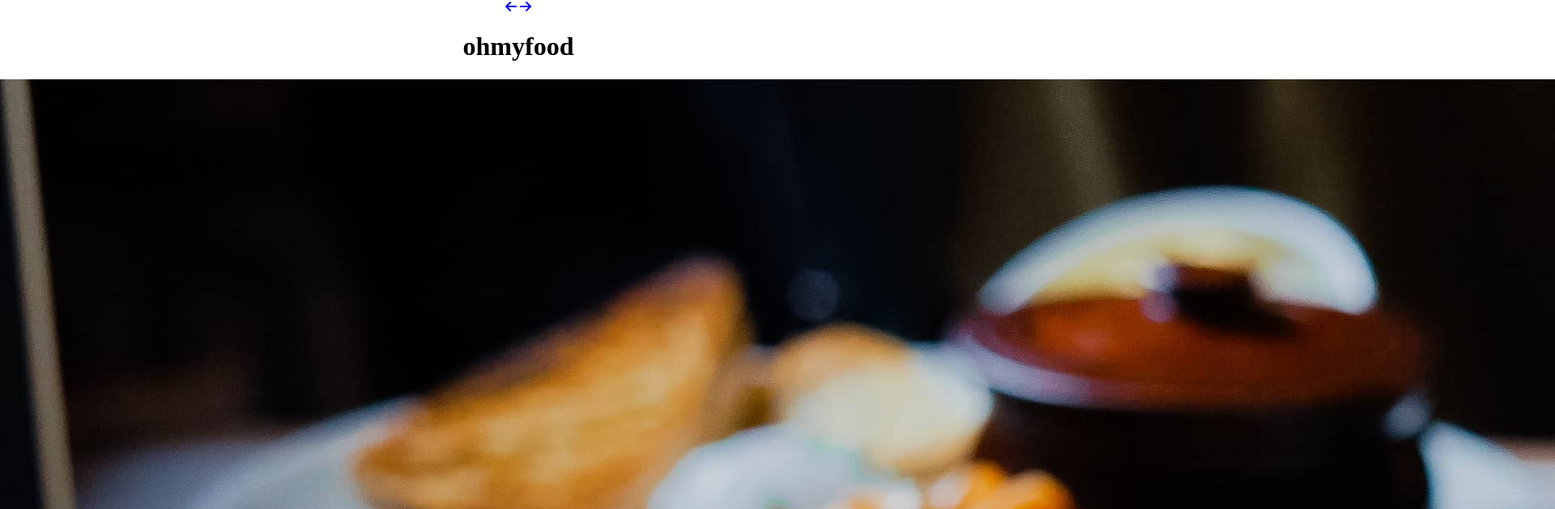
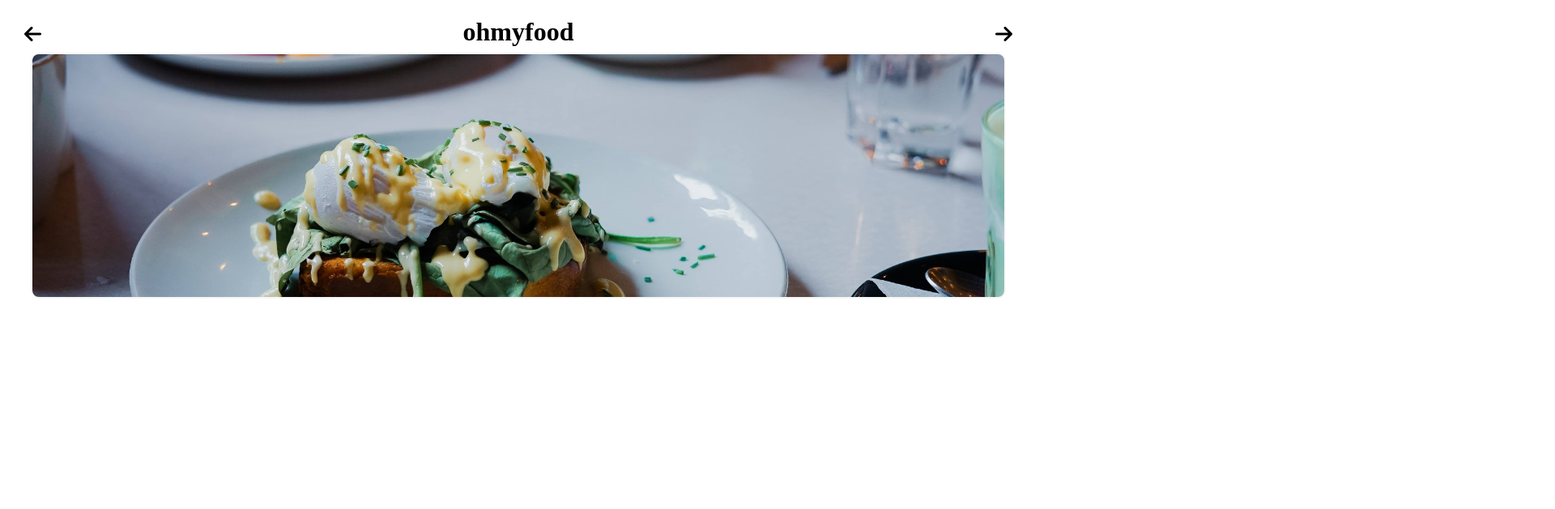
Before and after one commit to Arnaud-30/New_Ohmyfood, a plain HTML site: page À_la_Française.html in a window 1280 px wide. Shown: the top 629 px of the page at 81% size, 1920 px wide, since content can reach past the window. Drawn offline with Linux system fonts and the light colour scheme; a web font is replaced by a local one.

Commit message:
Ajout du style header pages restaurants

```diff
--- a/style.css
+++ b/style.css
@@ -22,6 +22,52 @@ body {
 .header .lienHeader {
   text-decoration: none;
   color: #000;
+}
+
+.header .fa-arrow-left {
+  font-size: 1.5em;
+  position: absolute;
+  top: 30px;
+  left: 30px;
+  color: #000;
+}
+
+.header .fa-arrow-right {
+  font-size: 1.5em;
+  position: absolute;
+  top: 30px;
+  right: 30px;
+  color: #000;
+}
+@media screen and (max-width: 600px) {
+  .header .fa-arrow-right {
+    display: none;
+  }
+}
+
+.header .imagesHeaderRestaurant {
+  width: 100%;
+  height: 300px;
+  object-fit: cover;
+  margin-top: -15px;
+}
+@media screen and (min-width: 453px) {
+  .header .imagesHeaderRestaurant {
+    width: 100%;
+    max-width: 1199px;
+    object-fit: cover;
+    height: 300px;
+  }
+}
+@media screen and (min-width: 1200px) {
+  .header .imagesHeaderRestaurant {
+    width: 100%;
+    max-width: 1200px;
+    object-fit: cover;
+    height: 300px;
+    border: 2px solid #f6f6f6;
+    border-radius: 10px 10px 10px 10px;
+  }
 }
 
 .containerRecherche {
```
